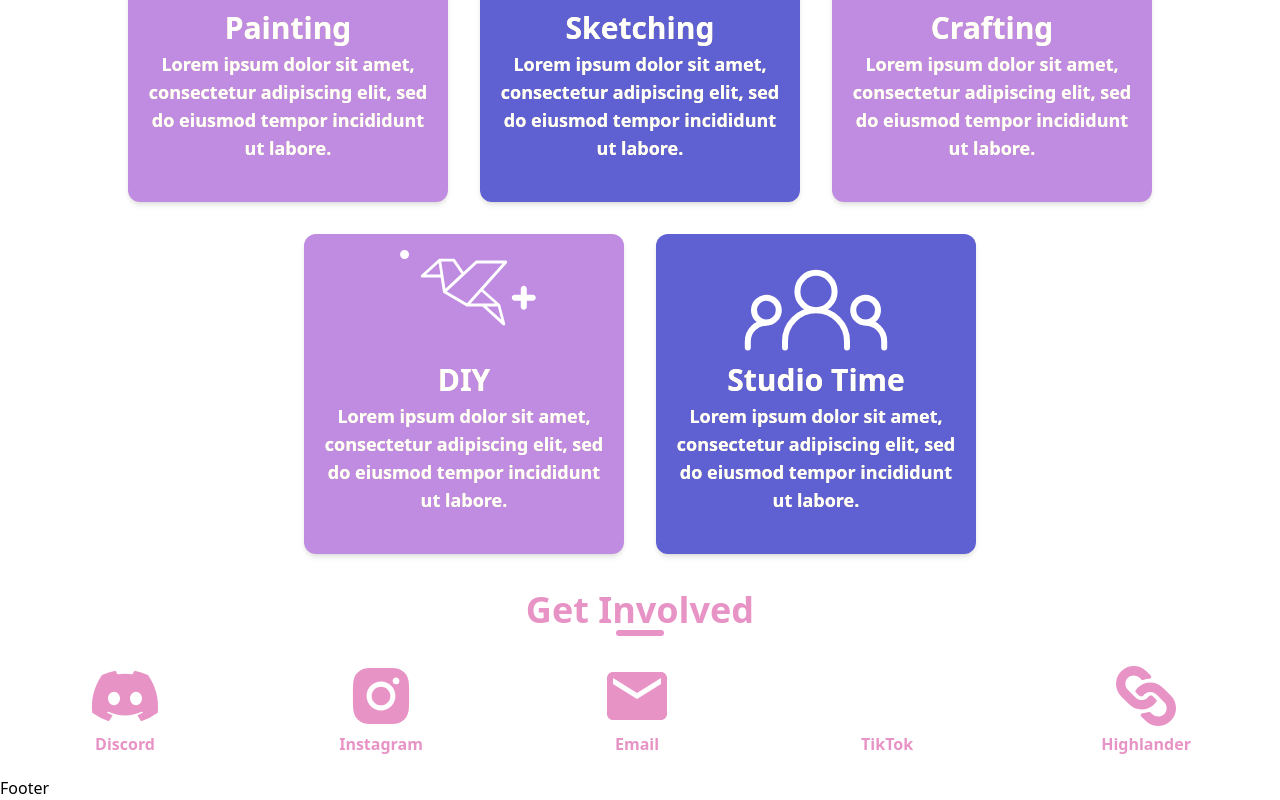
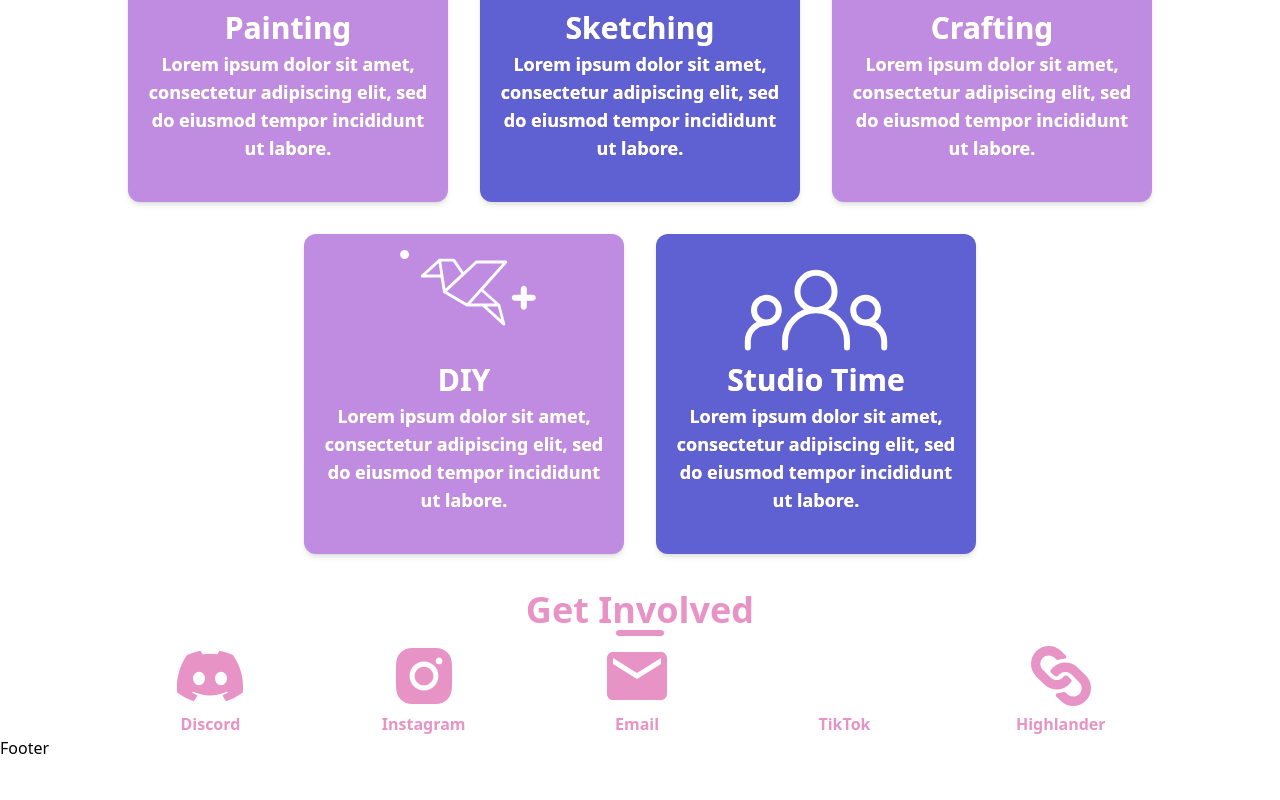
Before and after one commit to acm-ucr/art-factory-website, a Next.js app: page / in a window 1280 px wide. Shown: the part 1309-2109 px from the top of the page. After the commit the page ends 2069 px from the top, so only its background shows below. Built offline with nearby package versions, Linux system fonts and the light colour scheme; some icons are missing.

Commit message:
changed icon sizes

```diff
--- a/src/components/Socials.jsx
+++ b/src/components/Socials.jsx
@@ -4,14 +4,14 @@ import Title from "./Title";
 
 const Socials = () => {
   return (
-    <div className="w-full">
+    <div className="w-5/6">
       <div className="flex flex-col items-center">
         <Title text="Get Involved" />
-        <div className="flex justify-around my-5 md:container mx-auto">
+        <div className="container mx-auto flex justify-around">
           {socials.map((social, index) => (
             <div
               key={index}
-              className="flex flex-col items-center object-contain text-7xl text-art-pink-100 hover:text-art-purple-100"
+              className="flex flex-col items-center object-contain text-5xl lg:text-7xl text-art-pink-100 hover:text-art-purple-100"
             >
               {social.icon}
               <p className="text-base font-bold">{social.name}</p>
--- a/src/data/socials.js
+++ b/src/data/socials.js
@@ -4,7 +4,7 @@ import { MdEmail } from "react-icons/md";
 import { FaLink } from "react-icons/fa";
 import { PiTiktokLogoBold } from "react-icons/pi";
 
-const style = "text-6xl my-1.5 rotate-90";
+const style = "text-4xl lg:text-6xl my-1.5 rotate-90";
 
 export const socials = [
   {
```
